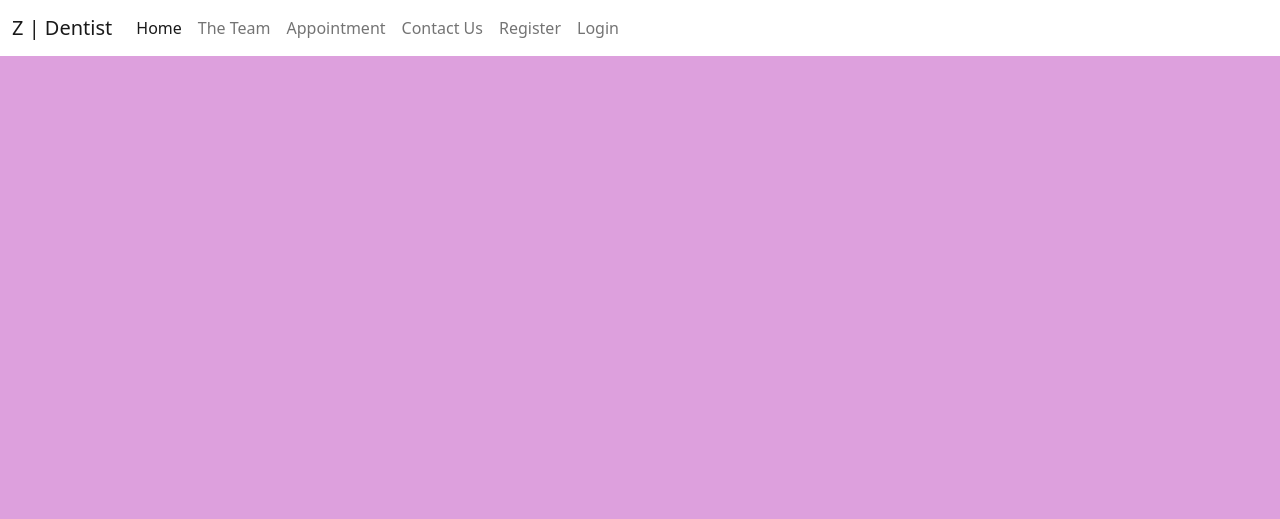
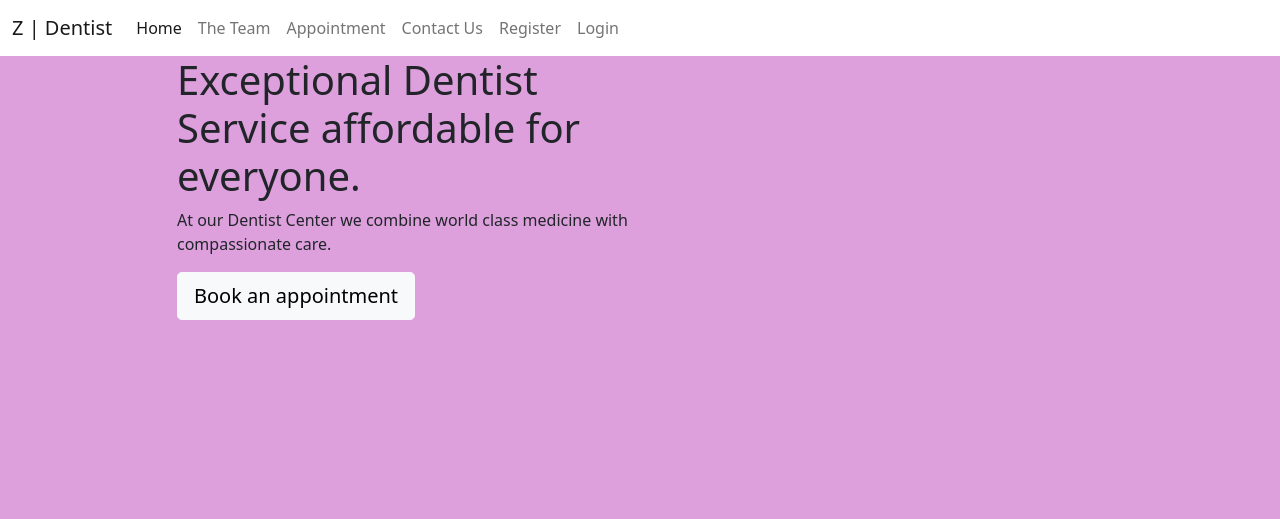
Before and after one commit to andrezeitz/z-dentist-milestone-4, a Django app: page / in a window 1280 px wide. Shown: the top 519 px of the page. Run offline with Django 3.2, Linux system fonts and the light colour scheme.

Commit message:
Create bootstrap navbar and footer to base.html

```diff
--- a/templates/base.html
+++ b/templates/base.html
@@ -20,7 +20,7 @@
 
 </head>
 
-<body class="d-flex flex-column h-100 main-bg"></body>
+<body class="d-flex flex-column h-100 main-bg">
 
     <!-- Navigation -->
 
@@ -46,23 +46,28 @@
                     <li class="nav-item">
                         <a class="nav-link" href="#">Contact Us</a>
                     </li>
-                    <!-- {% if user.is_authenticated %} -->
+                    {% if user.is_authenticated %}
                     <li class="nav-item">
                         <a class="nav-link" href="#">Logout</a>
                     </li>
-                    <!-- {% else %} -->
+                    {% else %}
                     <li class="nav-item">
                         <a class="nav-link" href="#">Register</a>
                     </li>
                     <li class="nav-item">
                         <a class="nav-link" href="#">Login</a>
                     </li>
-                    <!-- {% endif %} -->
+                    {% endif %}
                 </ul>
             </div>
         </div>
     </nav>
 
+    <main class="flex-shrink-0 main-bg">
+        {% block content %}
+        <!-- Content Goes here -->
+        {% endblock content %}
+    </main>
 
     <footer class="footer mt-auto py-3 dark-bg">
         <p class="m-0 text-center text-black">Made by André Zeitz</p>
--- a/templates/index.html
+++ b/templates/index.html
@@ -1,17 +1,17 @@
 {% extends 'base.html' %}
 {% load static %}
-{% block cta %}
+{% block content %}
 <div class="container hero">
         <div class="row">
             <div class="col-12 col-lg-6 col-xl-5 offset-xl-1">
-                <h1>Exceptional Medical Care for All Ages.</h1>
-                <p> At our Medical Center
+                <h1>Exceptional Dentist Service affordable for everyone.</h1>
+                <p> At our Dentist Center
                     we combine world class medicine
                     with compassionate care. </p>
-                    <a href="{% url 'appointment' %}" class="btn btn-light btn-lg action-button" type="button">Book an appointment</a>
+                    <a href="#" class="btn btn-light btn-lg action-button" type="button">Book an appointment</a>
             </div>
+        </div>
+</div>
 
-        </div>
-    </div>
 
-{% endblock cta %}
+{% endblock %}
```
